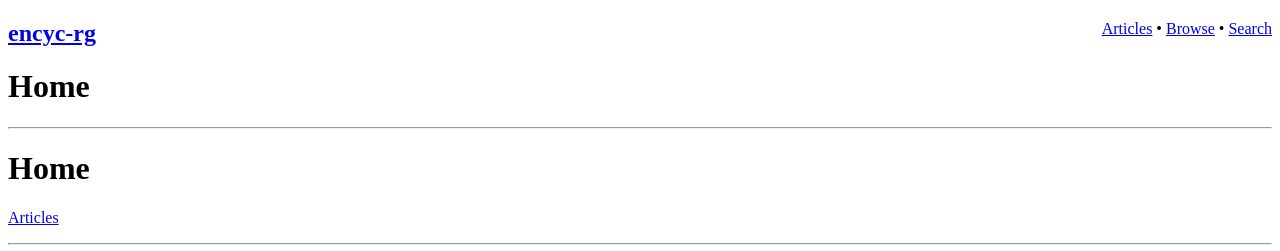
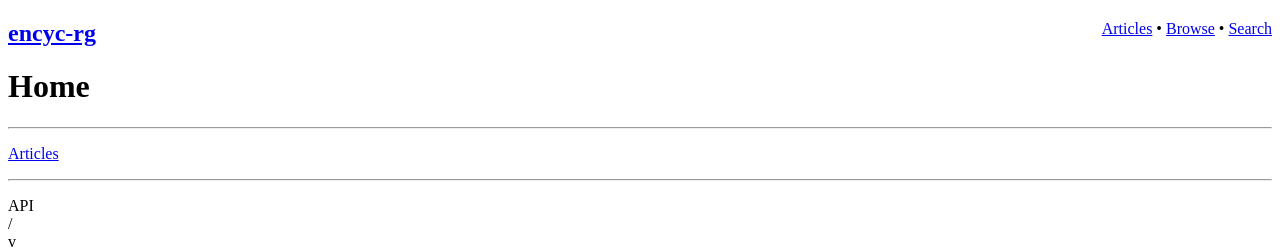
Before and after one commit to denshoproject/encyc-rg, a Django app: template encycrg/rg/templates/rg/index.html in a window 1280 px wide. Shown: the top 251 px of the page. Run offline with Django 3.2, Linux system fonts and the light colour scheme; the template is opened without the code that fills it, so the values that code supplies are empty.

Commit message:
layout: use "header" for h1 title

```diff
--- a/encycrg/rg/templates/rg/index.html
+++ b/encycrg/rg/templates/rg/index.html
@@ -1,10 +1,6 @@
 {% extends "rg/base.html" %}
 
 {% block content %}
-<h1>
-  Home
-</h1>
-
 <p>
 <a href="{% url "rg-articles" %}">Articles</a><br/>
 </p>
```
